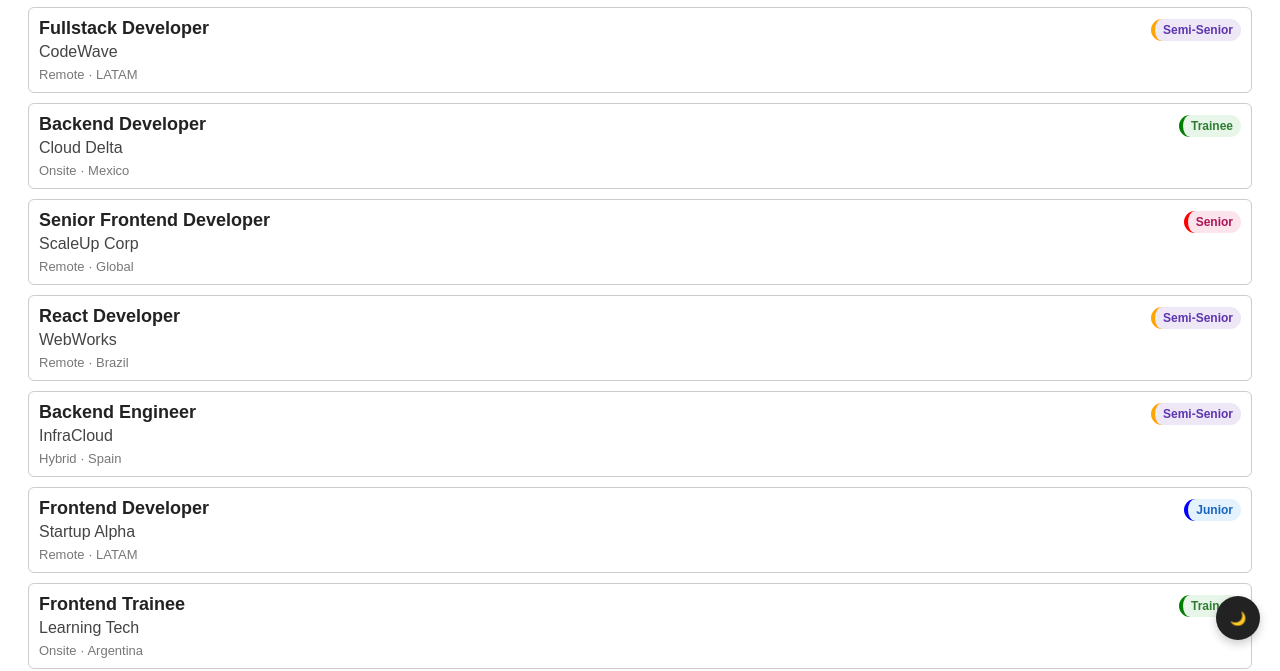
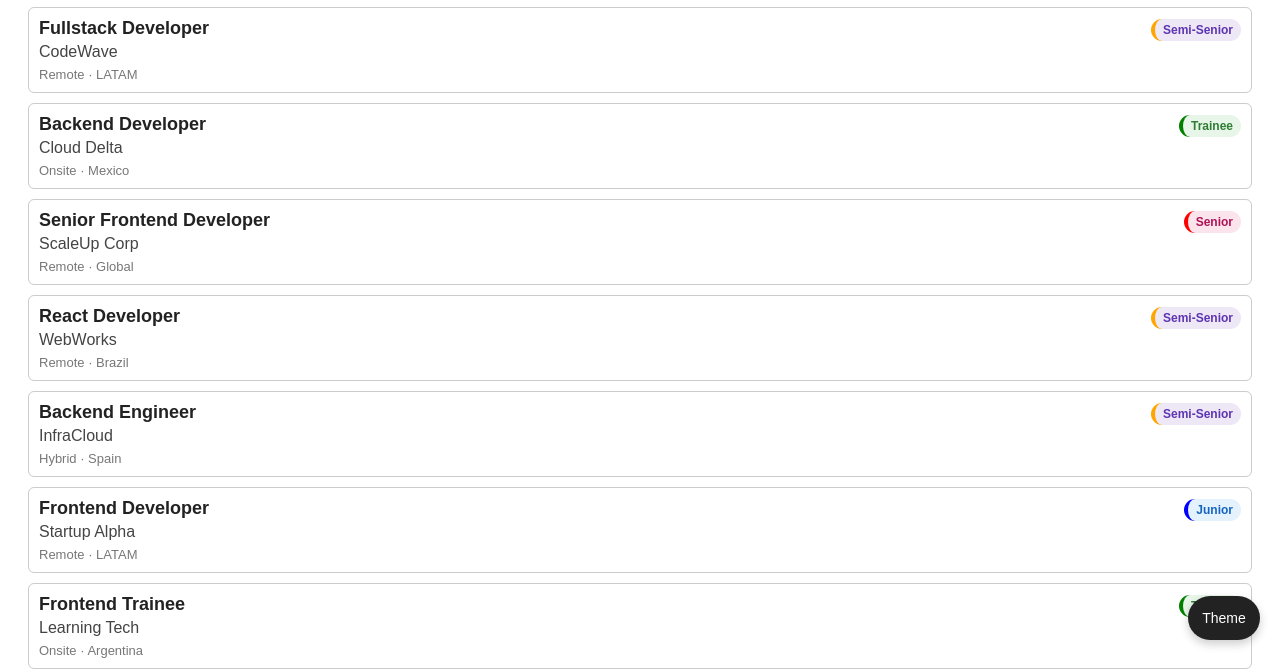
Before and after one commit to alejosworkstuff/mini-job-board, a plain HTML site: page index.html in a window 1280 px wide. Shown: the part 140-811 px from the top of the page. Drawn offline with Linux system fonts and the light colour scheme.

Commit message:
fix: improve HTML structure and docs polish
Changelog:

- add proper head/viewport metadata and clean page structure

- fix invalid theme-toggle CSS and adjust button sizing

- replace README screenshot placeholder with actionable note

```diff
--- a/index.html
+++ b/index.html
@@ -1,17 +1,15 @@
 <!DOCTYPE html>
 <html lang="en">
+  <head>
     <meta charset="UTF-8" />
-        <title>Mini Job board</title>
+    <meta name="viewport" content="width=device-width, initial-scale=1" />
+    <title>Mini Job Board</title>
     <link rel="stylesheet" href="styles.css" />
   </head>
   <body>
     <h1>Mini Job Board</h1>
 
-        <input
-type="text"
-id="searchInput"
-placeholder="Search jobs..."
-/>
+    <input type="text" id="searchInput" placeholder="Search jobs..." />
 
     <select id="typeFilter">
       <option value="all">All</option>
@@ -27,10 +25,11 @@ placeholder="Search jobs..."
       <option value="senior">Senior</option>
       <option value="trainee">Trainee</option>
     </select>
+
     <div id="jobs-list"></div>
     <div id="empty-state" class="empty-state" hidden>No results found.</div>
 
-        <button id="darkModeBtn" class="theme-toggle">🌙</button>
+    <button id="darkModeBtn" class="theme-toggle">Theme</button>
     <button id="clearFilters">Clear Filters</button>
 
     <script src="app.js" defer></script>
--- a/styles.css
+++ b/styles.css
@@ -52,14 +52,15 @@ body {
     bottom: 20px;
     right: 20px;
     border: none;
-    border-radius: 50%;
-    width: 44px;
+    border-radius: 999px;
+    min-width: 72px;
     height: 44px;
     cursor: pointer;
-    font: size;
+    font-size: 14px;
     background: #222;
     color: #fff;
     box-shadow: 0 4px 10px rgba(0,0,0,0.2);
+    padding: 0 12px;
 }
 
 
```
Also changed, not shown: readme.md. Lines whose indentation alone changed are shown as unchanged.
